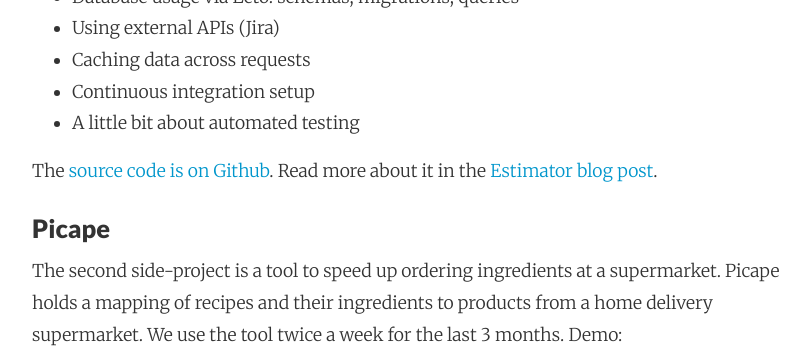
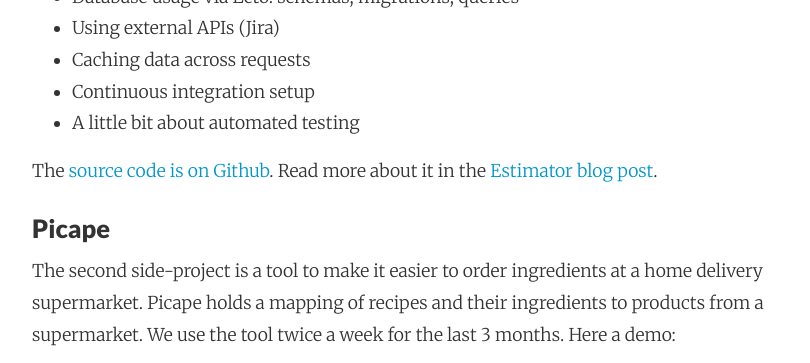
Before and after one commit to adri/adri.github.io, a Jekyll site: the page built from _posts/2017-12-13-learning-elixir-1-year-later.md, in a window 1280 px wide and 900 px high, scrolled down 2653 px, cut to the strip 0-363 px from the top of the window. Shown: the whole strip, without its empty margins (224-1034 px from the left). Built offline with Jekyll 4.4.1, drawn with Linux system fonts in a browser that asks for light colours; nearby versions of some CDN libraries; comment, search, counter and statistics services are not loaded; some of the changed text lies outside the part shown.

Commit message:
Autocommit from wiki

```diff
--- a/_posts/2017-12-13-learning-elixir-1-year-later.md
+++ b/_posts/2017-12-13-learning-elixir-1-year-later.md
@@ -41,7 +41,7 @@
 This brings two things: having a solution to a problem and learning about different aspects of a technology. These aspects are for me: development speed, testability, maintainability, reliability and observability in production, community support, tooling support and performance.
 
 #### Estimator
-The first side-project was about solving a problem I saw at work. I saw a need for a Planning Poker tool that integrates with Jira. The tool called Estimator is used since June regularly, about every 1-2 weeks by two teams. Demo:
+The first side-project was about solving a problem I saw at work. I saw a need for a Planning Poker tool that integrates with Jira. The tool called Estimator is used since June regularly, about every 1-2 weeks by two teams. Here a demo:
 
 <div class="video-container"><iframe width="560" height="315" src="https://www.youtube.com/embed/uEaGnlmUaWE" frameborder="0" allowfullscreen></iframe></div>
 <br />
@@ -60,7 +60,7 @@
 The [source code is on Github](https://github.com/adri/estimator). Read more about it in the [Estimator blog post](https://adrian-philipp.com/post/learning-elixir-first-side-project).
 
 #### Picape
-The second side-project is a tool to speed up ordering ingredients at a supermarket. Picape holds a mapping of recipes and their ingredients to products from a home delivery supermarket. We use the tool twice a week for the last 3 months. Demo:
+The second side-project is a tool to make it easier to order ingredients at a home delivery supermarket. Picape holds a mapping of recipes and their ingredients to products from a supermarket. We use the tool twice a week for the last 3 months. Here a demo:
 
 <div class="video-container"><iframe width="560" height="315" src="https://www.youtube.com/embed/qhtsn7rZClQ" frameborder="0" allowfullscreen></iframe></div>
 <br />
```
